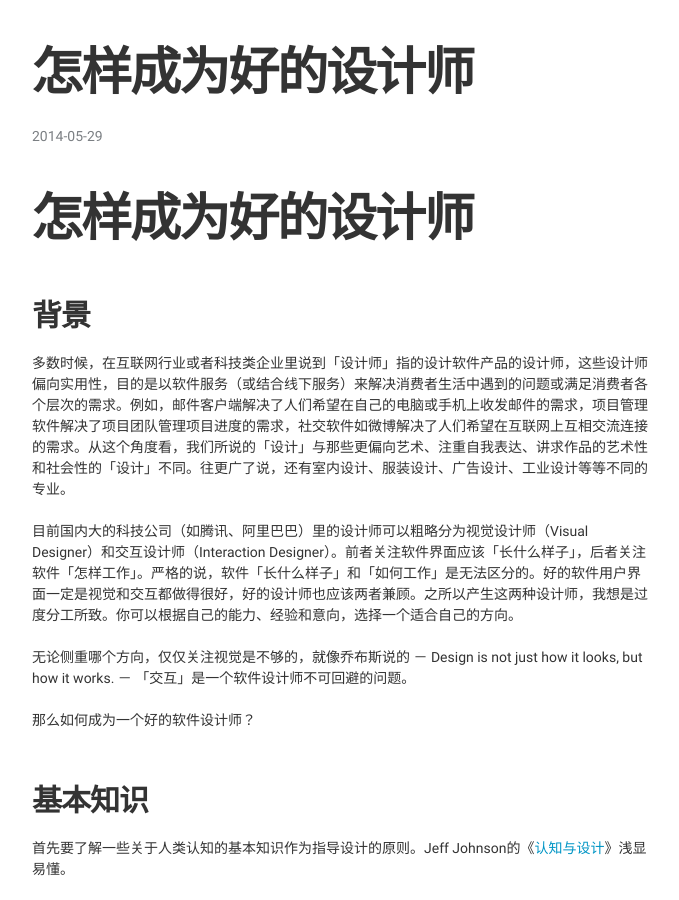
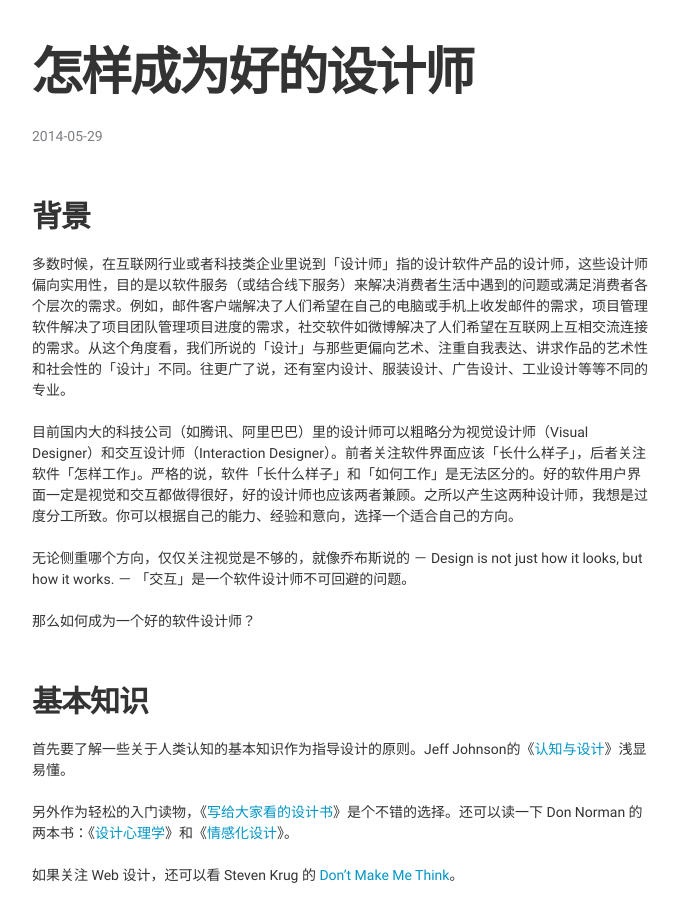
Before and after one commit to lvterry/lvterry.github.io, a Jekyll site: the page built from _posts/2014-05-29-how-to-become-a-better-designer.md, in a window 1280 px wide and 900 px high. Shown: the whole window, without its empty margins (298-977 px from the left). Built offline with Jekyll 4.4.1, drawn with Linux system fonts in a browser that asks for light colours; some web fonts are replaced.

Commit message:
remove the heading

```diff
--- a/_posts/2014-05-29-how-to-become-a-better-designer.md
+++ b/_posts/2014-05-29-how-to-become-a-better-designer.md
@@ -4,8 +4,6 @@ title:  "怎样成为好的设计师"
 date:   2014-05-29
 categories: work
 ---
-
-# 怎样成为好的设计师
 
 ## 背景
 多数时候，在互联网行业或者科技类企业里说到「设计师」指的设计软件产品的设计师，这些设计师偏向实用性，目的是以软件服务（或结合线下服务）来解决消费者生活中遇到的问题或满足消费者各个层次的需求。例如，邮件客户端解决了人们希望在自己的电脑或手机上收发邮件的需求，项目管理软件解决了项目团队管理项目进度的需求，社交软件如微博解决了人们希望在互联网上互相交流连接的需求。从这个角度看，我们所说的「设计」与那些更偏向艺术、注重自我表达、讲求作品的艺术性和社会性的「设计」不同。往更广了说，还有室内设计、服装设计、广告设计、工业设计等等不同的专业。
```
